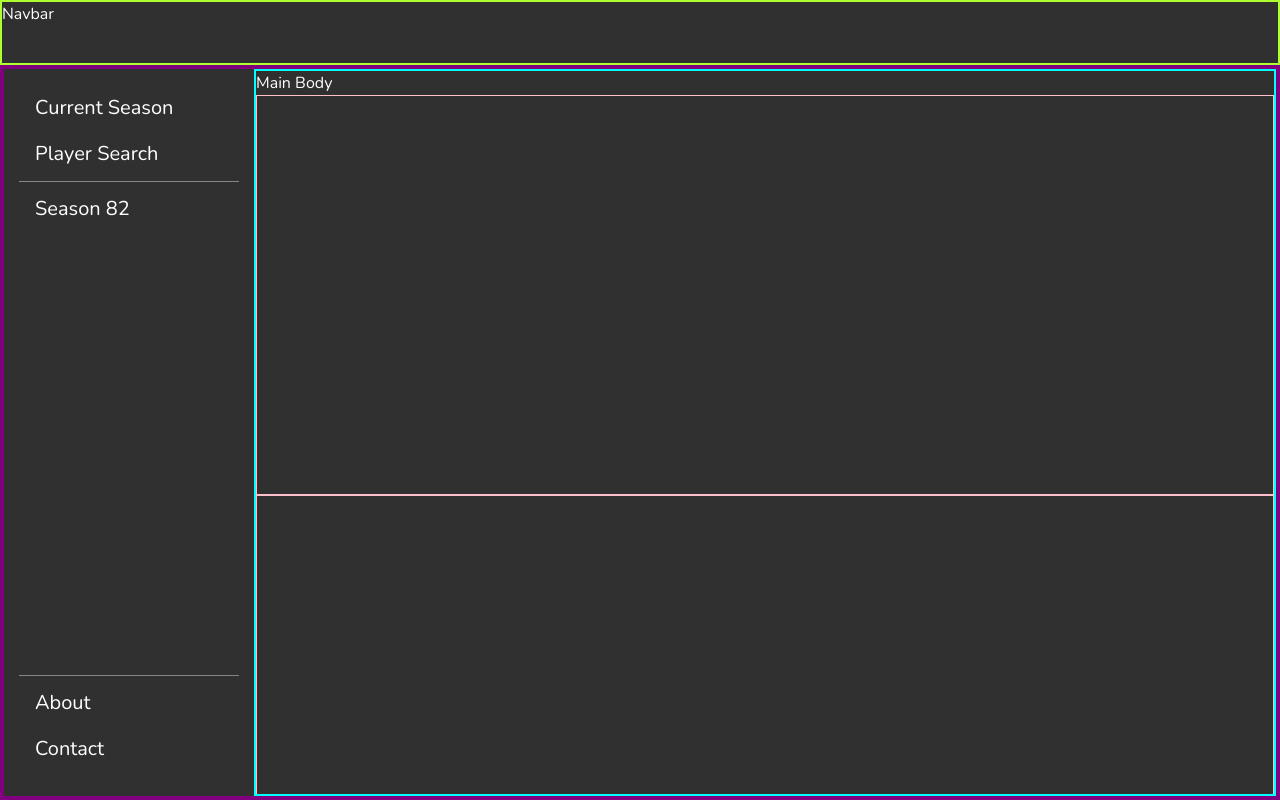
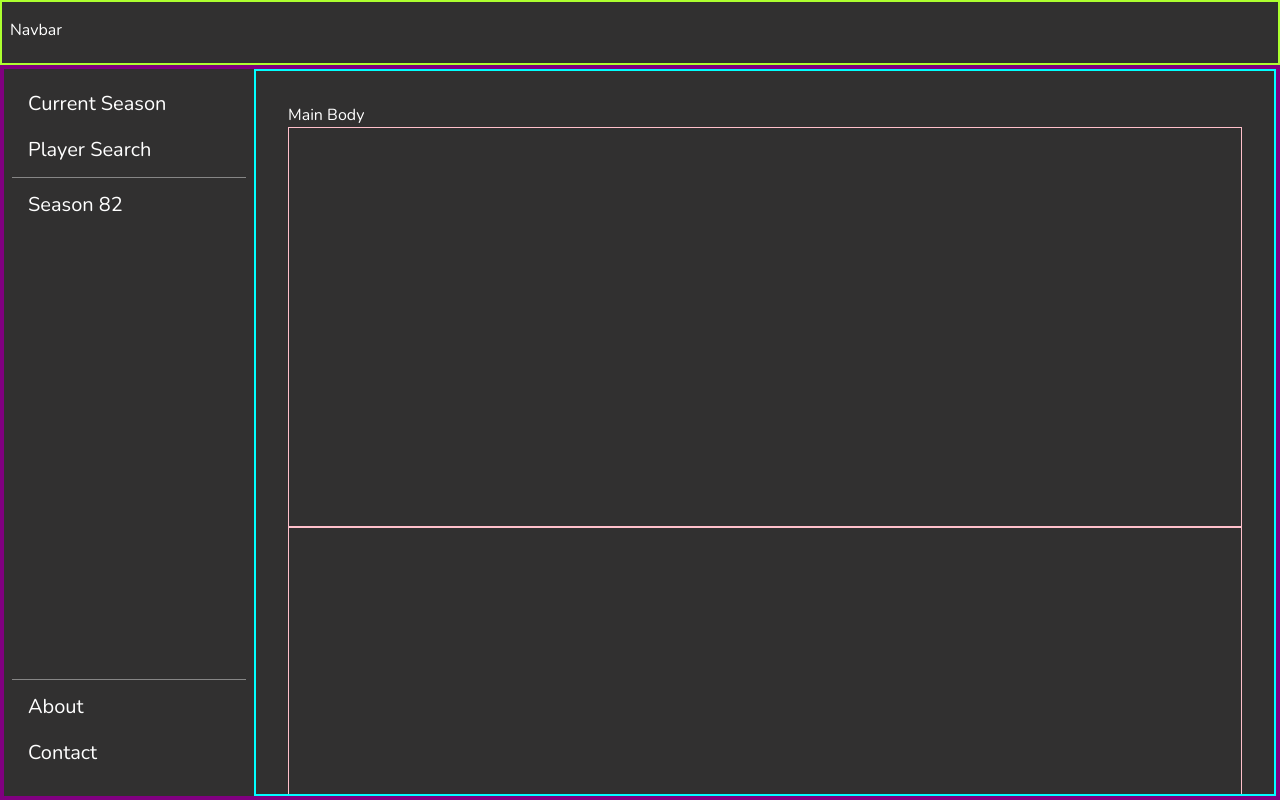
Before and after one commit to josedrios/clashvote, a React (Vite) app: page / in a window 1280 px wide. Built offline with nearby package versions, Linux system fonts and the light colour scheme.

Commit message:
Made slight adjustments to sidebar structure (padding) and same with navbar (padding)

```diff
--- a/src/styles/layouts/_app.scss
+++ b/src/styles/layouts/_app.scss
@@ -5,6 +5,7 @@
 
 #main-navbar {
     border: 2px solid greenyellow;
+    padding: $spacing-medium $spacing-small;
     width: 100%;
     min-height: 65px;
     position: sticky;
@@ -21,6 +22,7 @@
 }
 
 #main-sidebar {
+    padding: $spacing-medium $spacing-small;
     min-height: 100%;
     width: 250px;
     overflow: auto;
@@ -30,6 +32,7 @@
 
 #main-body {
     border: 2px solid cyan;
+    padding: $spacing-large;
     flex-grow: 1;
     overflow: auto;
 }
--- a/src/styles/layouts/_sidebar.scss
+++ b/src/styles/layouts/_sidebar.scss
@@ -1,8 +1,3 @@
-#main-sidebar {
-    padding: 20px 15px;
-}
-
-
 .sidebar-section {
     display: flex;
     flex-direction: column;
```
